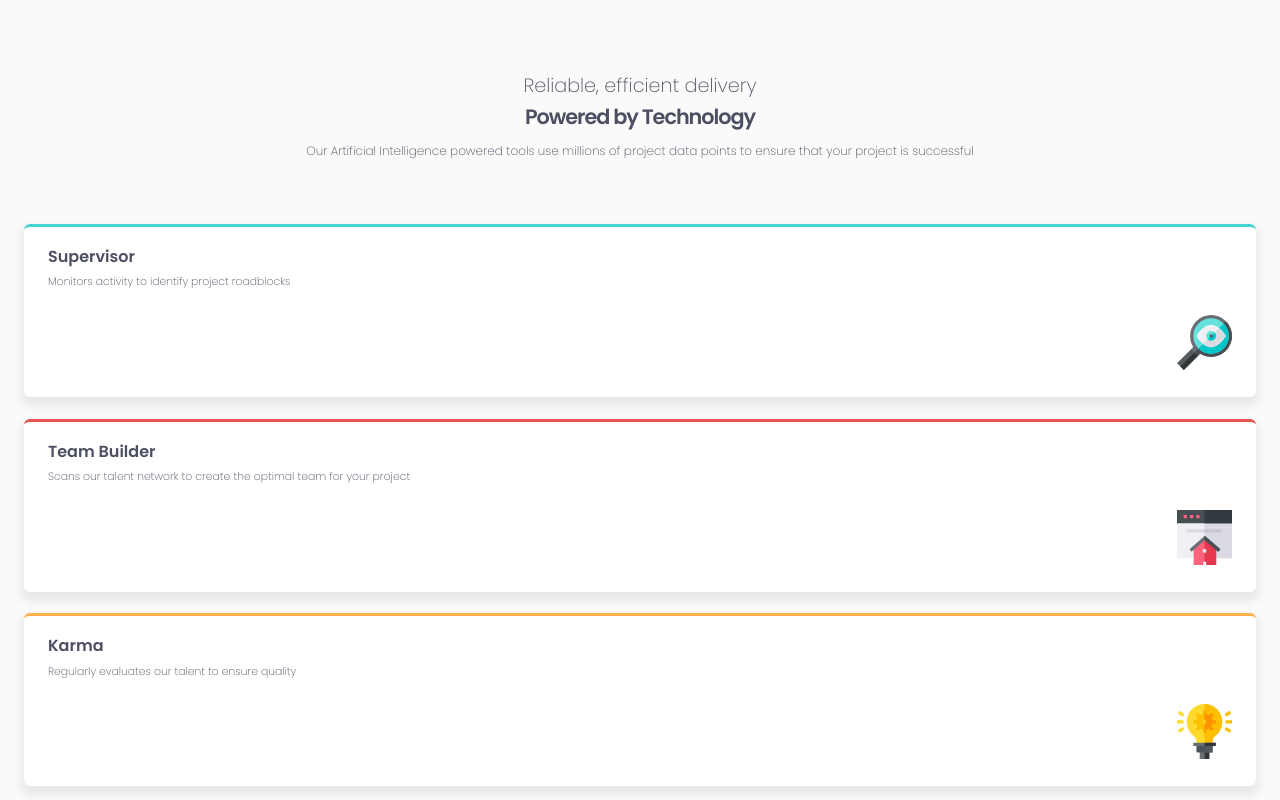
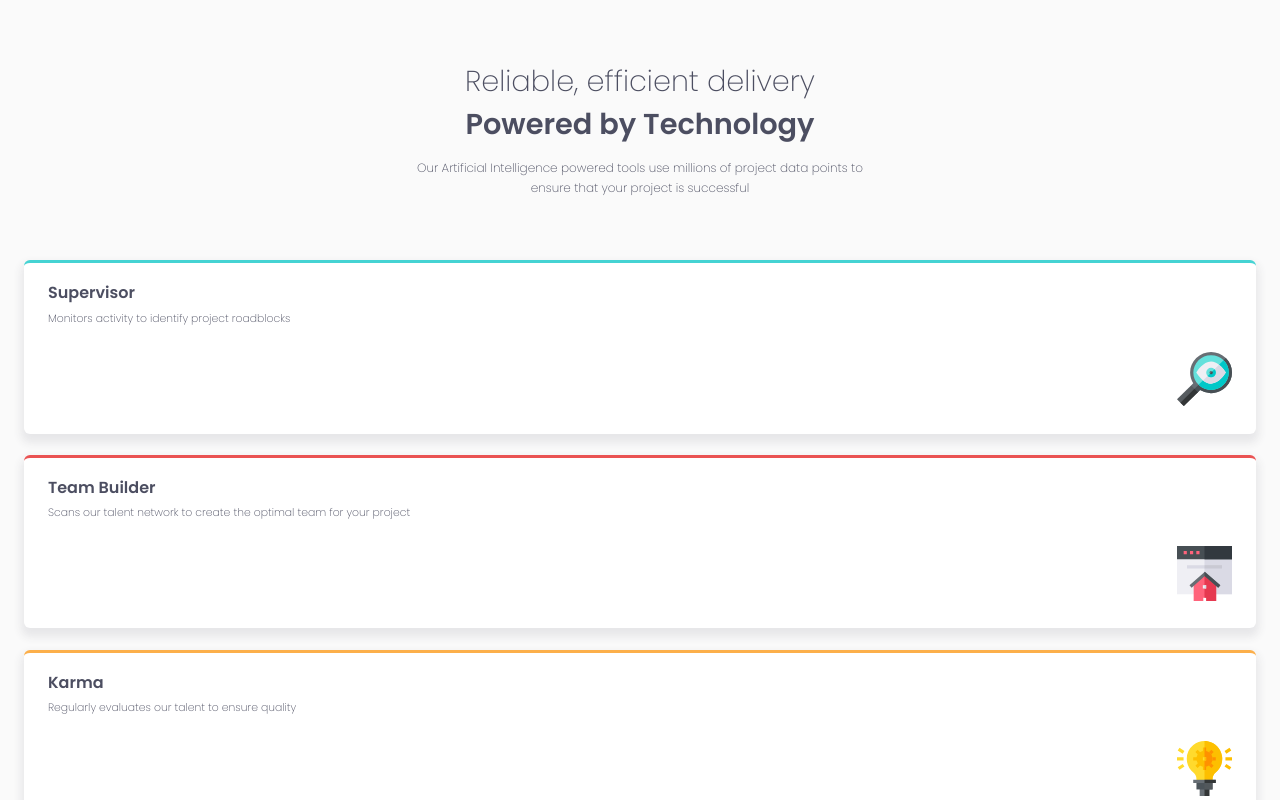
Before and after one commit to nicm42/four-car-feature-section, a website: page index.html in a window 1280 px wide. Shown: the top 800 px of the page. Drawn offline with Linux system fonts and the light colour scheme.

Commit message:
Done header for desktop

```diff
--- /dev/null
+++ b/_mixins.scss
@@ -0,0 +1,7 @@
+$breakpoints-up: ("small": "376px");
+
+@mixin breakpoint-up($size) {
+  @media (min-width: map-get($breakpoints-up, $size)) {
+    @content;
+  }
+}
--- a/src/_header.scss
+++ b/src/_header.scss
@@ -2,21 +2,39 @@ header {
   margin-top: 6em;
   margin-bottom: 5em;
   text-align: center;
+
+  @include breakpoint-up(small){
+    margin-top: 5em;
+    width: 40%;
+    margin-left: auto;
+    margin-right: auto;
+  }
 }
 
 .header__subheader {
   font-weight: 300;
   font-size: 1.2rem;
+  @include breakpoint-up(small){
+    font-size: 2.4em;
+  }
 }
 
 .header__title {
   font-weight: 600;
   font-size: 1.3rem;
   letter-spacing: -0.05em;
+  @include breakpoint-up(small){
+    font-size: 2.4em;
+    letter-spacing: 0;
+  }
 }
 
 .header__intro {
   margin-top: 0.75em;
   text-align: center;
   line-height: 1.6;
+  @include breakpoint-up(small){
+    margin-top: 1em;
+    letter-spacing: 0;
+  }
 }
--- a/src/styles.scss
+++ b/src/styles.scss
@@ -1,4 +1,5 @@
 @import "variables";
 @import "globals";
+@import "mixins";
 @import "header";
 @import "cards";
```
Also changed, not shown: styles.css, 1 other file.
